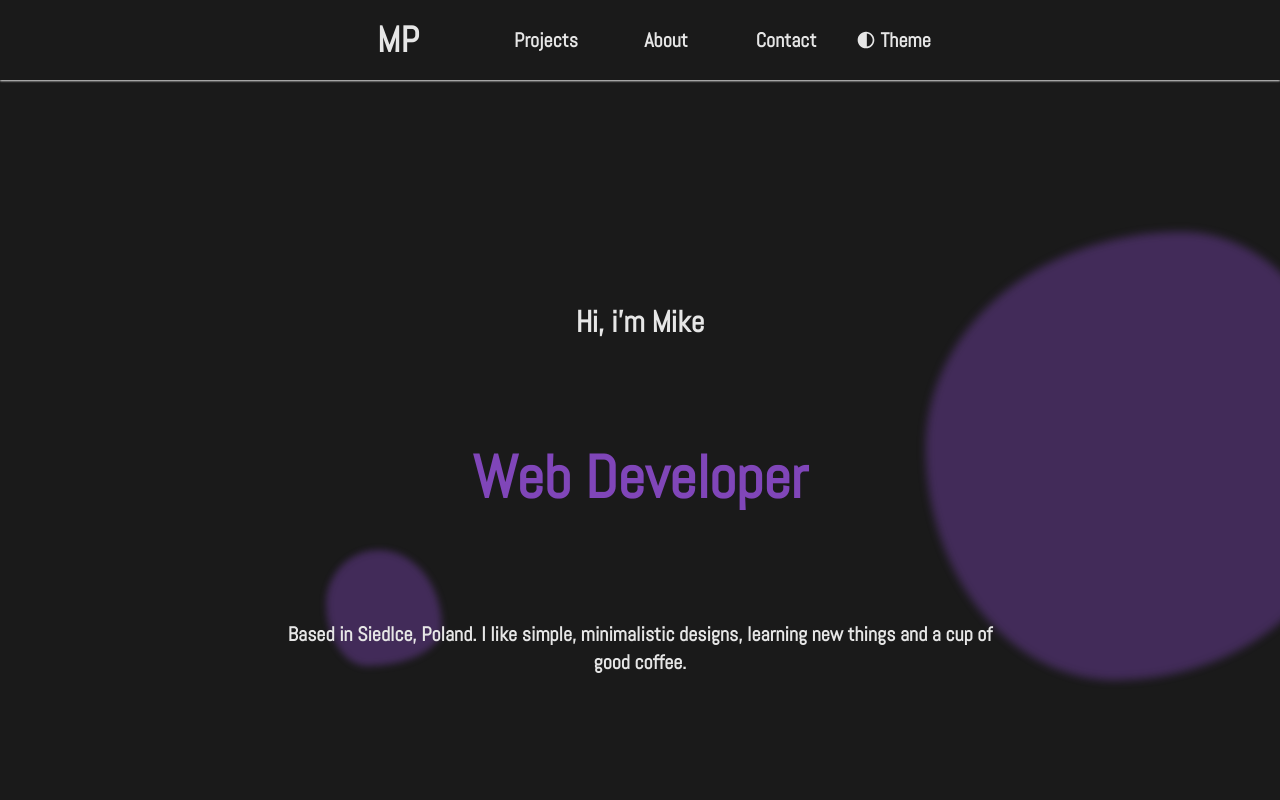
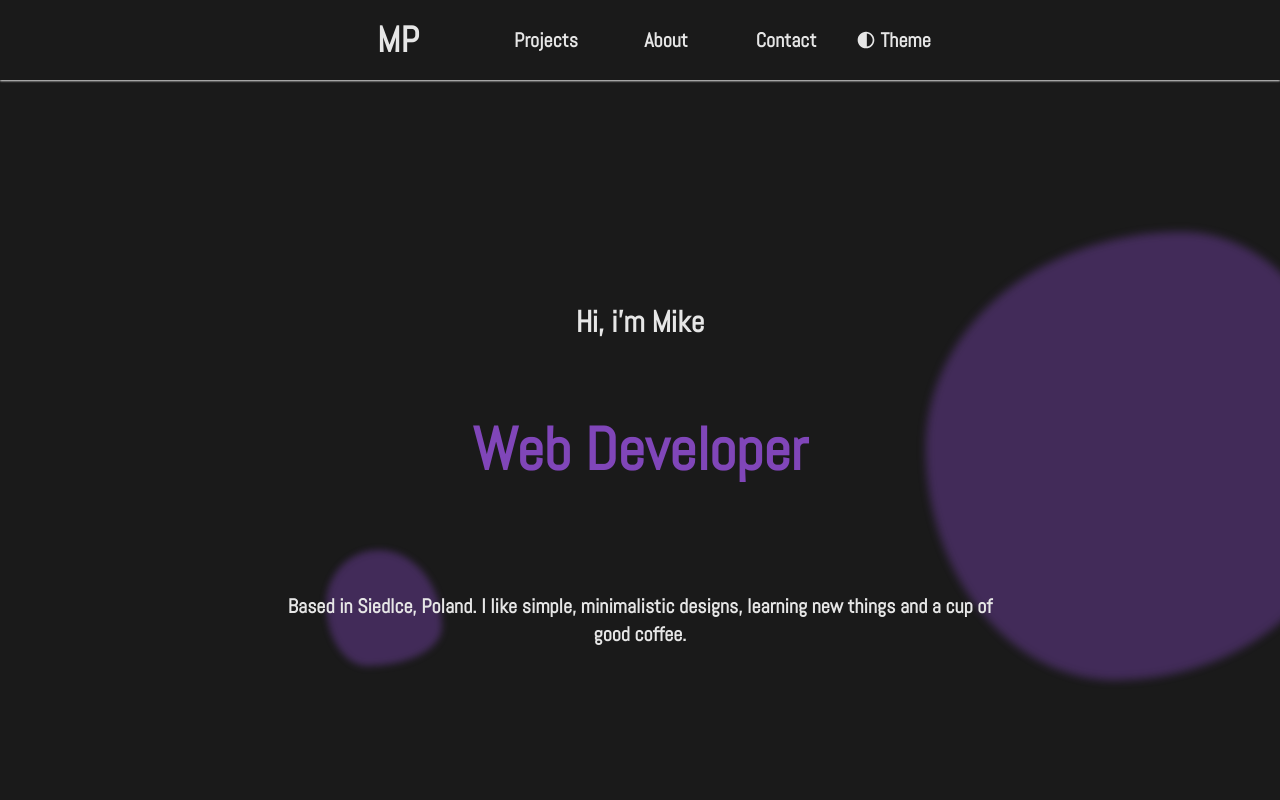
Before and after one commit to michalpaprocki/portfolio, a Next.js app: page / in a window 1280 px wide. Shown: the top 800 px of the page. Built offline with nearby package versions, Linux system fonts and the light colour scheme.

Commit message:
cleared up lint errors

```diff
--- a/app/components/Contact.tsx
+++ b/app/components/Contact.tsx
@@ -160,8 +160,7 @@ const Contact = () => {
         ></div>
       </div>
       {notify.show ? (
-        <Portal
-          children={
+        <Portal>
           <Notification
             fn={(e) => {
               e.animationName == "fadeOut"
@@ -170,8 +169,7 @@ const Contact = () => {
             }}
             message={notify.message}
           />
-          }
-        />
+        </Portal>
       ) : (
         <></>
       )}
--- a/app/components/static/Hero.tsx
+++ b/app/components/static/Hero.tsx
@@ -4,8 +4,8 @@ const Hero = () => {
       <div className="pt-[var(--headerH)] min-h-screen z-50 ">
         <div className="flex justify-center translate-y-[-20rem] animate-slideIn">
           <div className="p-8 ">
-            <h2 id="hero-heading" className="text-3xl font-bold text-dark-color dark:text-light-color p-8 transition-all duration-300 delay-150 h-[10rem] text-center align-middle">
-              Hi, i'm Mike
+            <h2 id="hero-heading" className="text-3xl font-bold text-dark-color dark:text-light-color p-8 mb-8 transition-all duration-300 delay-150 text-center">
+              Hi, i&apos;m Mike
             </h2>
 
             <h1 className="text-6xl font-black text-violet-dark dark:text-violet opacity-0 animate-fadeIn3s transition-all duration-300 delay-150 p-4 text-center">
```
Lines whose indentation alone changed are shown as unchanged.
